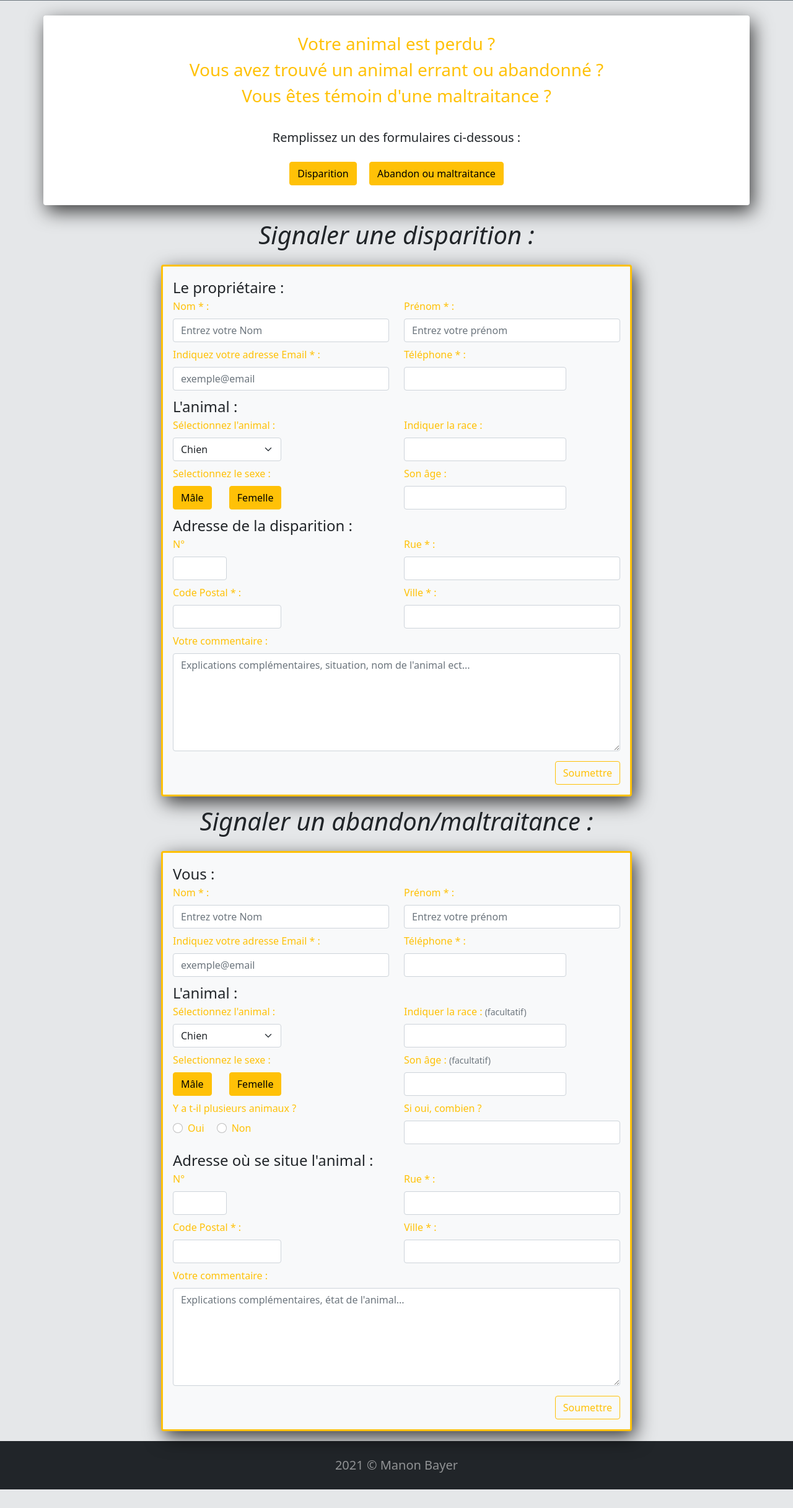
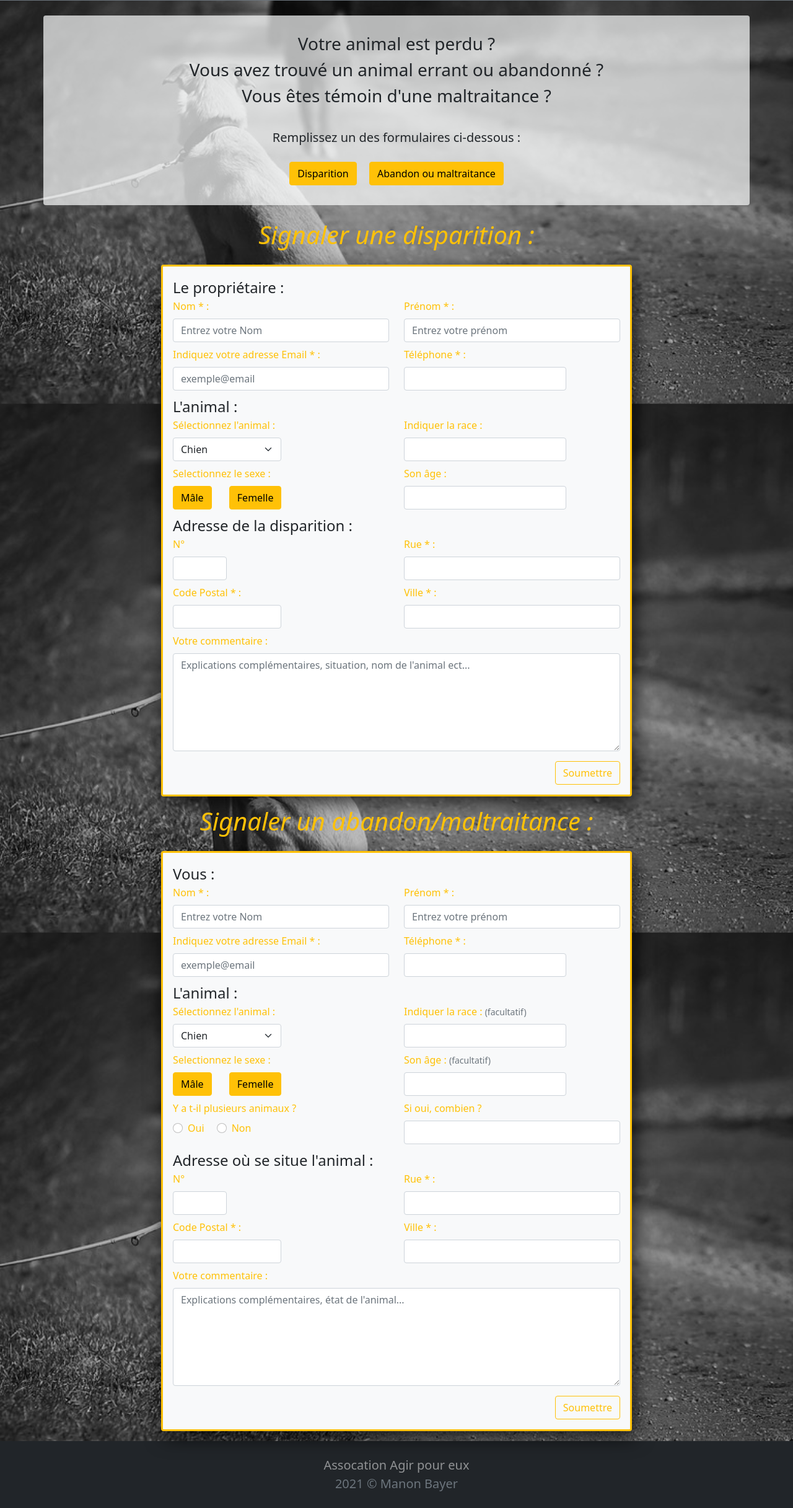
Before and after one commit to ManonDev/association, a website: page signaler.html in a window 1280 px wide. Shown: the part 202-2635 px from the top of the page at 62% size. Before the commit the page ends 2605 px from the top, so only its background shows below. Drawn offline with nearby package versions, Linux system fonts and the light colour scheme.

Commit message:
add background-image on page signaler + contact and span footer

```diff
--- a/signaler.html
+++ b/signaler.html
@@ -5,12 +5,12 @@
         <meta http-equiv="X-UA-Compatible" content="IE=edge">
         <meta name="viewport" content="width=device-width, initial-scale=1.0">
         <link href="styles.css" rel="stylesheet">
-        <title>Agir pour eux | Association protection animale</title>
+        <title>Signaler | Agir pour eux</title>
     </head>
-    <body>
+    <body id="picture-signaler">
 
     <!--HEADER-->
-        <header class="text-center p-4">
+        <header class="text-center p-4 bg-body">
             <a href="index.html">
                 <img src="src/logo.png" alt="logo du site" class="img-fluid">
             </a>
@@ -67,8 +67,8 @@
         </nav>
 
     <!--INTRO-->
-        <div class="container shadow p-2 rounded-2 bg-white my-4 text-center">
-            <p class="fs-3 pt-3 text-warning ">
+        <div class="container theme2 p-2 rounded-2 my-4 text-center">
+            <p class="fs-3 pt-3">
                 Votre animal est perdu ?<br>
                 Vous avez trouvé un animal errant ou abandonné ?<br>
                 Vous êtes témoin d'une maltraitance ?
@@ -85,7 +85,7 @@
     <!--FORMULAIRE DISPARITION-->
         <section id="disappearance" class="m-3">
             <div class="container">
-                <h1 class="text-center fst-italic">Signaler une disparition :</h1>
+                <h1 class="text-center text-warning fst-italic">Signaler une disparition :</h1>
                 <div class="row justify-content-center">
                     <div class="col-md-8 bg-light text-warning p-3 mt-3 rounded-2 shadow border border-3 border-warning">
                         <form>
@@ -181,7 +181,7 @@
 <!--FORMULAIRE ABANDON-->
         <section id="abandonment" class="m-3">
             <div class="container">
-                <h1 class="text-center fst-italic">Signaler un abandon/maltraitance :</h1>
+                <h1 class="text-center fst-italic text-warning ">Signaler un abandon/maltraitance :</h1>
                 <div class="row justify-content-center">
                     <div class="col-md-8 bg-light text-warning p-3 mt-3 rounded-2 shadow border border-3 border-warning">
                         <form>
@@ -303,10 +303,13 @@
 
 
 
-    <!--FOOTER-->
+        <!--FOOTER-->
         <footer class="text-white-50 bg-dark p-4 text-center">
             <div class="container">
-                <span class="lead">2021 &copy; Manon Bayer</span>
+                <div>
+                    <span class="d-block lead">Assocation Agir pour eux</span>
+                    <span class="lead text-muted">2021 &copy; Manon Bayer</span>
+                </div>
             </div>
         </footer>
 <!--SCRIPT-->
--- a/styles.scss
+++ b/styles.scss
@@ -52,6 +52,24 @@ $body-bg: $color1;
     background-attachment: fixed;
 }
 
+#picture-signaler {
+    background-image: url("src/picture-signaler.jpg");
+    width: 100%;
+    height: 100vh;
+    background-size: cover;
+    position: relative;
+    background-attachment: fixed;
+}
+
+#picture-contact {
+    background-image: url("src/picture-contact.jpg");
+    width: 100%;
+    height: 100vh;
+    background-size: cover;
+    position: relative;
+    background-attachment: fixed;
+}
+
 
 // MEDIA QUERIES
 @media all and (max-width: 768px) {
```
Also changed, not shown: adopter.html (+5 -2 lines), contact.html (+8 -5 lines), discovery.html (+5 -2 lines), don.html (+6 -3 lines), index.html (+4 -1 lines), src/1.png (deleted), src/paypal.png (deleted), src/picture-contact.jpg (added), src/picture-signaler.jpg (added), styles.css, 1 other file.
